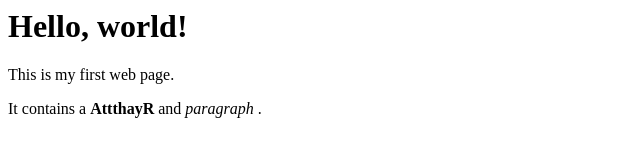
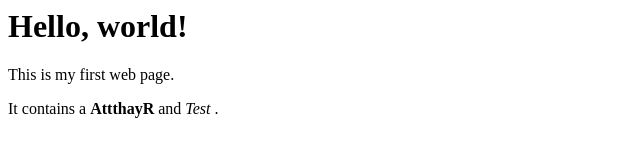
Before and after one commit to Atchayara/DockerCompose, a plain HTML site: page index.html in a window 1280 px wide. Shown: the full height of the page, 0-640 px from the left. Drawn offline with Linux system fonts and the light colour scheme.

Commit message:
Update index.html

```diff
--- a/index.html
+++ b/index.html
@@ -6,7 +6,7 @@
         <h1>Hello, world!</h1>
         <p>This is my first web page.</p>
         <p>It contains a
-             <strong>AttthayR</strong> and <em> paragraph </em>.
+             <strong>AttthayR</strong> and <em> Test </em>.
         </p>
     </body>
 </html>
```
